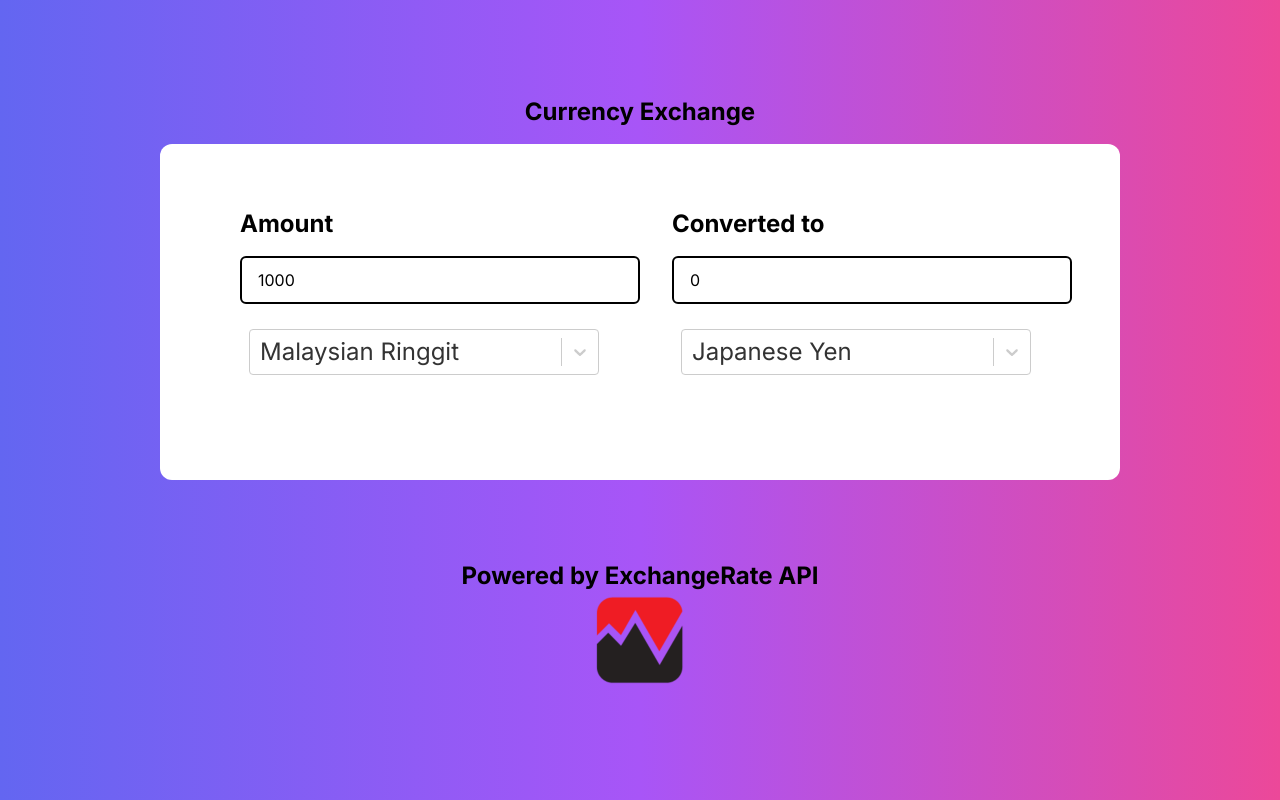
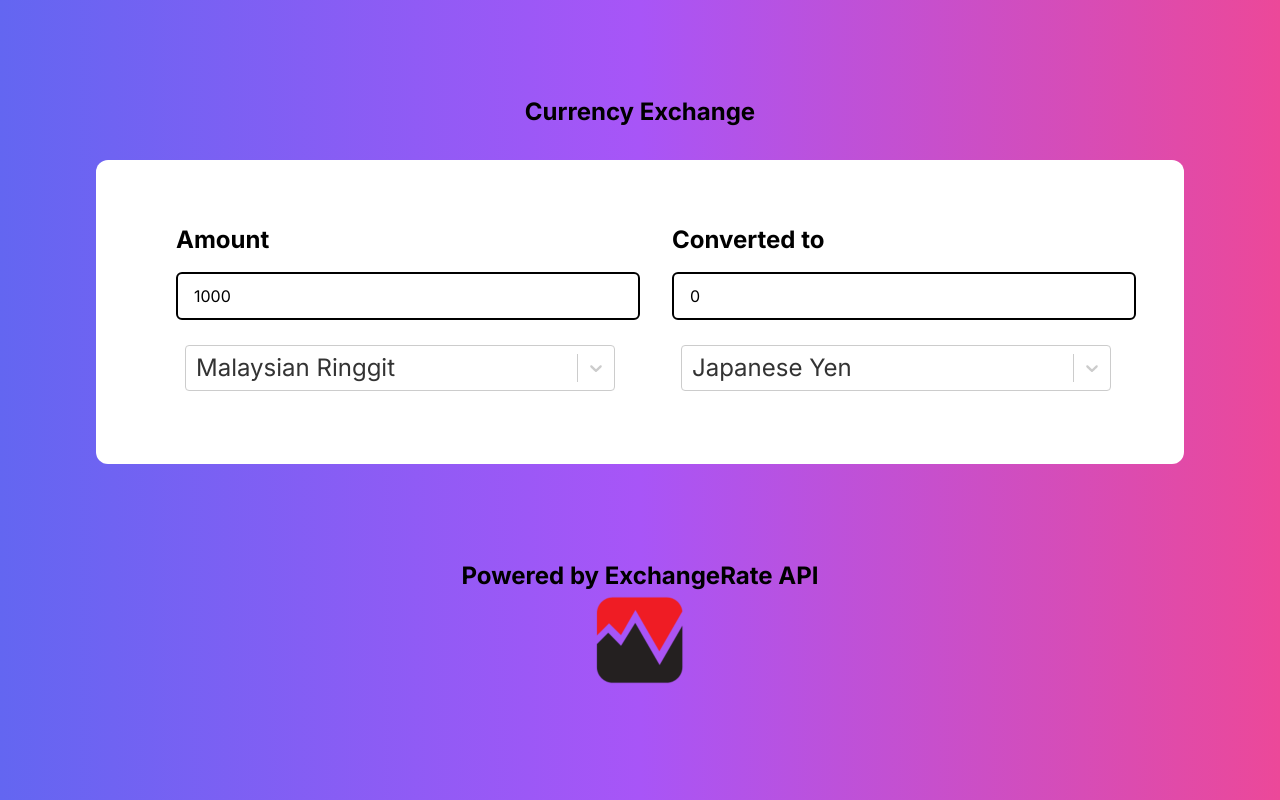
Before and after one commit to syahmimokhtar/mie-currencyconverter, a Next.js app: page / in a window 1280 px wide. Built offline with nearby package versions, Linux system fonts and the light colour scheme; no server answers.

Commit message:
final touches

```diff
--- a/src/app/components/FormInput/Dropdown.jsx
+++ b/src/app/components/FormInput/Dropdown.jsx
@@ -8,7 +8,7 @@ const Select = dynamic(() => import('react-select'), { ssr: false });
 
 const Dropdown = ({options, ...otherProps}) => {
   return (
-           <Select options={options} {...otherProps} className="container md:mx-2 relative  border border-black font-center md:text-2xl text-black md:w-96  rounded-md border border-white  px-4 py-2 " />
+           <Select options={options} {...otherProps} className="container md:mx-2 relative  border border-black font-center md:text-2xl text-black md:w-full  rounded-md border border-white  px-4 py-2 " />
 
   )
 }
--- a/src/app/page.js
+++ b/src/app/page.js
@@ -15,16 +15,8 @@ export default function Home() {
   const [dropdownOpen, setdropdownOpen] = useState(true); //state to dropdown appear
   const [editingField, setEditingField] = useState('amount'); // Track which field is being edited
   const [rate, setRate] = useState(''); // print rate of each conversion based on currency
-
   const[isValid, setIsValid]=useState(true);
 
-  const handleInputChange=(e)=>
-  {
-    const {value}=e.target;
-    const isValid = /^[0-9]*$/.test(value); // Check if the input contains only numbers
-    setIsValid(isValid);
-
-  }
 
 
   //populate dropdown data
@@ -156,10 +148,7 @@ export default function Home() {
       <main className="flex flex-col min-h-screen  items-center justify-between p-24 bg-gradient-to-r from-indigo-500 via-purple-500 to-pink-500 ">
             <h2 className="relative text-2xl text-center font-bold text-nowrap	">Currency Exchange</h2>
 
-
-        <div className="relative md:px-12 md:py-12 md:grid md:grid-cols-2  w-auto  md:w-auto  bg-white rounded-xl mb-12">
-
-
+        <div className="relative md:px-12 md:py-12 md:grid md:grid-cols-2  w-full  md:w-full  bg-white rounded-xl mb-12">
 
           <div className='relative  flex flex-col px-4 py-4'>
             <label className="ml-4  mx-auto text-2xl text-black font-bold">Amount</label>
@@ -195,7 +184,7 @@ export default function Home() {
           </div>
 
 
-            <h3 className="px-4 py-4 text-center md:ml-6 text-black text-xl font-bold  md:text-nowrap text-balance">{rate}</h3>
+            <h3 className="text-center  text-black text-xl font-bold   text-balance">{rate}</h3>
         </div>
         <Footer />
 
```
